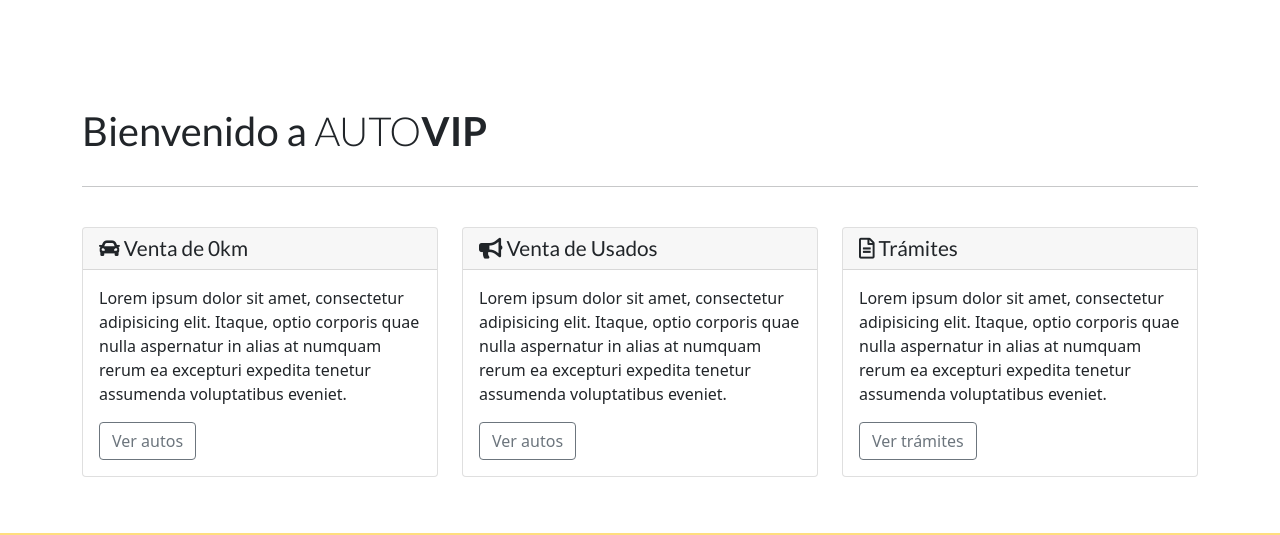
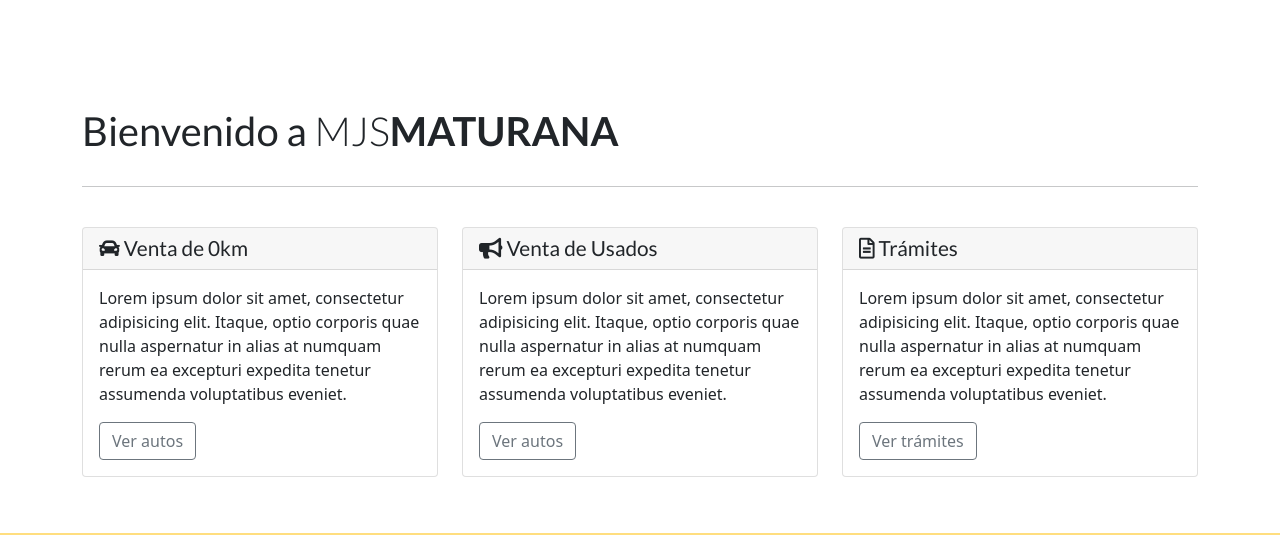
Before and after one commit to ignacioriela/MJS_MATURANA, a plain HTML site: page index.html in a window 1280 px wide. Shown: the part 1586-2121 px from the top of the page. Drawn offline with nearby package versions, Linux system fonts and the light colour scheme.

Commit message:
PRUEBA CAMBIO
AUTO VIP -> MJS MATURANA

```diff
--- a/index.html
+++ b/index.html
@@ -151,7 +151,7 @@
 
       <div class="container bienvenida">
         <h1 class="page-header">
-          Bienvenido a <span>AUTO</span><strong>VIP</strong>
+          Bienvenido a <span>MJS</span><strong>MATURANA</strong>
         </h1>
 
         <hr>
```
